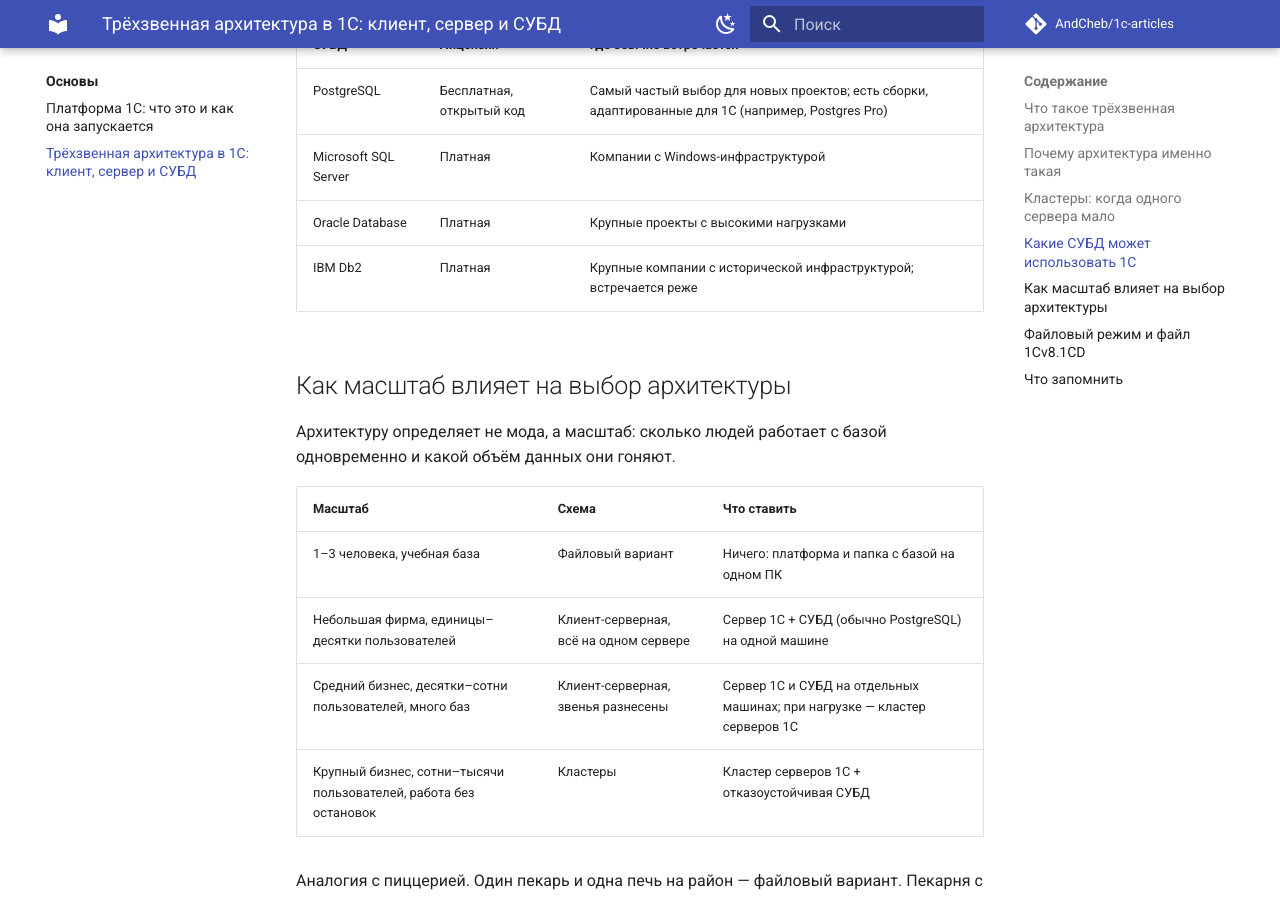
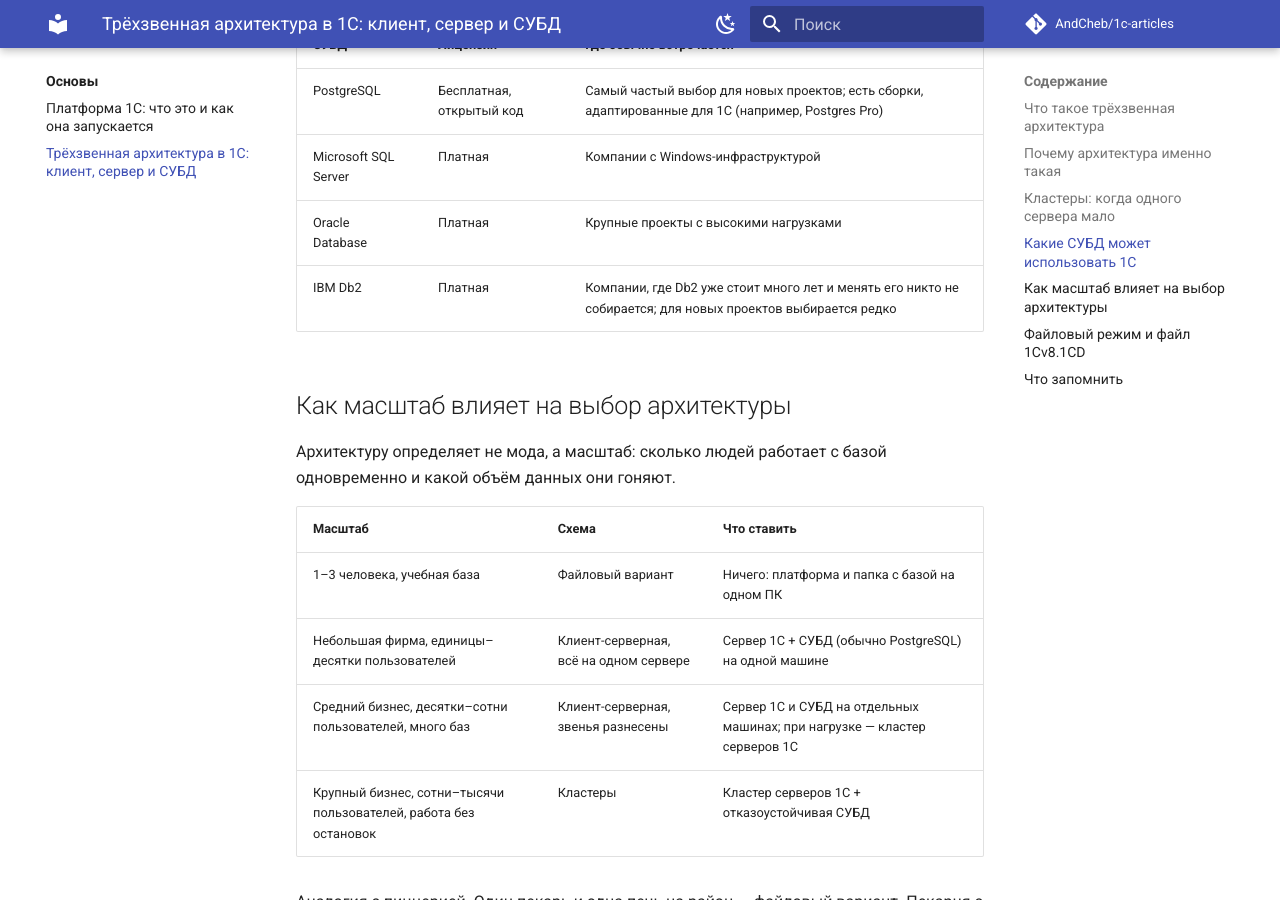
Before and after one commit to AndCheb/1c-articles, an MkDocs documentation site: the page built from docs/basics/three-tier-architecture.md, in a window 1280 px wide and 900 px high, scrolled down 3251 px. Built offline with MkDocs 1.6.1 and Material for MkDocs 9.7.7, drawn with Linux system fonts in a browser that asks for light colours; comment, search, counter and statistics services are not loaded.

Commit message:
Статья о трёхзвенной архитектуре: уточнено описание IBM Db2 в таблице СУБД
Co-authored-by: Cursor <cursoragent@cursor.com>

```diff
--- a/docs/basics/three-tier-architecture.md
+++ b/docs/basics/three-tier-architecture.md
@@ -84,7 +84,7 @@ tags:
 | PostgreSQL | Бесплатная, открытый код | Самый частый выбор для новых проектов; есть сборки, адаптированные для 1С (например, Postgres Pro) |
 | Microsoft SQL Server | Платная | Компании с Windows-инфраструктурой |
 | Oracle Database | Платная | Крупные проекты с высокими нагрузками |
-| IBM Db2 | Платная | Крупные компании с исторической инфраструктурой; встречается реже |
+| IBM Db2 | Платная | Компании, где Db2 уже стоит много лет и менять его никто не собирается; для новых проектов выбирается редко |
 
 ## Как масштаб влияет на выбор архитектуры
 
```
